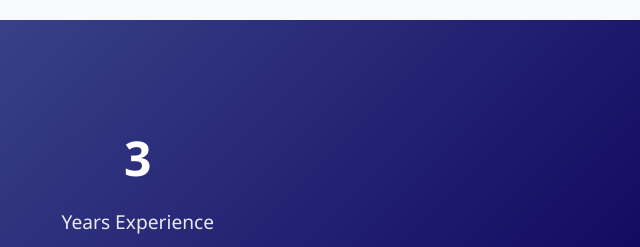
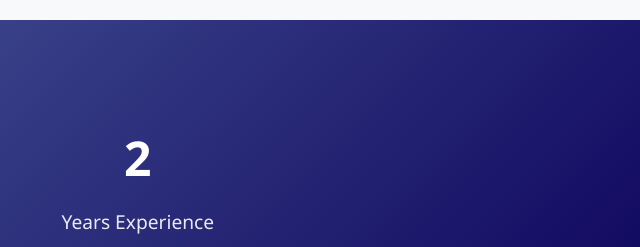
Before and after one commit to rezasdsju/portfolium, a plain HTML site: page index.html in a window 1280 px wide. Shown: the part 1640-1887 px from the top of the page, 640-1280 px from the left. Drawn offline with Linux system fonts and the light colour scheme.

Commit message:
commit to add too little change

```diff
--- a/index.html
+++ b/index.html
@@ -993,7 +993,7 @@
                     <div class="stat-text">Projects Completed</div>
                 </div>
                 <div class="stat-item">
-                    <div class="stat-number" data-count="3">0</div>
+                    <div class="stat-number" data-count="2">0</div>
                     <div class="stat-text">Years Experience</div>
                 </div>
             </div>
```
